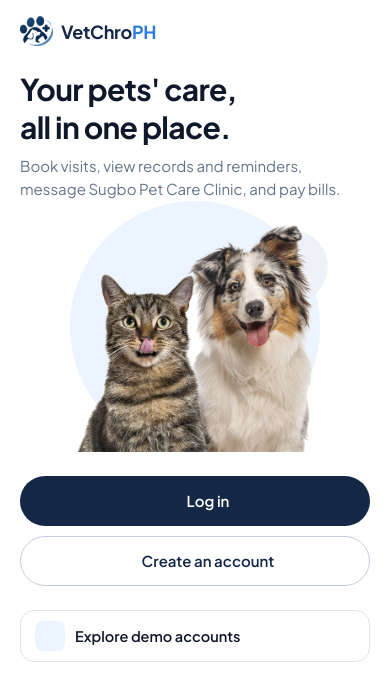
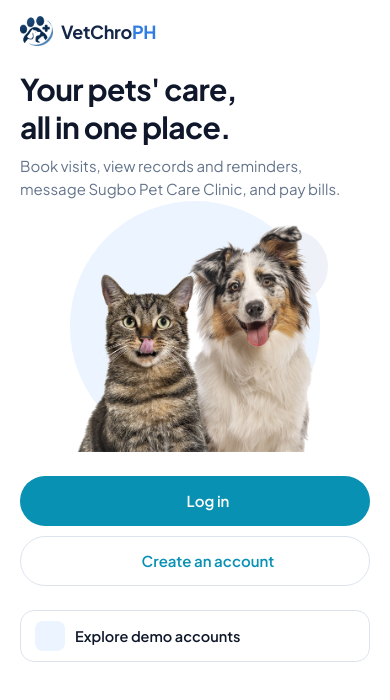
Before and after one commit to carlreyyy/VetChroPH, a React Native app: screen / in a window 390 px wide. Shown: the top 700 px of the page. Built offline with nearby package versions, Linux system fonts and the light colour scheme; some icons are missing.

Commit message:
feat(auth): teal pill buttons on welcome and login screens

```diff
--- a/src/screens/auth.tsx
+++ b/src/screens/auth.tsx
@@ -156,7 +156,7 @@ export function Welcome() {
               </Pressable>
               <Pressable onPress={() => nav.navigate('SignUp')} accessibilityRole="button" accessibilityLabel="Create an account"
                 style={({ pressed }) => [a.pillLine, pressed && { opacity: 0.88 }]}>
-                <Icon name="userplus" size={18} color={colors.accentDeep} strokeWidth={2} />
+                <Icon name="userplus" size={18} color={colors.teal} strokeWidth={2} />
                 <Text style={a.pillLineText}>Create an account</Text>
               </Pressable>
               {/* Google — visual only for the prototype */}
@@ -259,7 +259,7 @@ function WelcomeMobileButtons({ nav }: { nav: ReturnType<typeof useNav> }) {
       </Pressable>
       <Pressable onPress={() => nav.navigate('SignUp')} accessibilityRole="button" accessibilityLabel="Create an account"
         style={({ pressed }) => [a.pillLine, pressed && { opacity: 0.88 }]}>
-        <Icon name="userplus" size={18} color={colors.accentDeep} strokeWidth={2} />
+        <Icon name="userplus" size={18} color={colors.teal} strokeWidth={2} />
         <Text style={a.pillLineText}>Create an account</Text>
       </Pressable>
     </View>
@@ -450,10 +450,10 @@ const a = StyleSheet.create({
   rightSub:     { fontFamily: FONT, fontSize: 15, lineHeight: 23, color: colors.ink2 },
 
   /* Pill buttons */
-  pillPrimary:     { height: 50, borderRadius: 999, backgroundColor: colors.accentDeep, flexDirection: 'row', alignItems: 'center', justifyContent: 'center', gap: 8 },
+  pillPrimary:     { height: 50, borderRadius: 999, backgroundColor: colors.teal, flexDirection: 'row', alignItems: 'center', justifyContent: 'center', gap: 8 },
   pillPrimaryText: { fontFamily: FONT, fontSize: 15, fontWeight: '600', color: '#fff' },
-  pillLine:        { height: 50, borderRadius: 999, backgroundColor: '#fff', borderWidth: 1.5, borderColor: colors.lineStrong, flexDirection: 'row', alignItems: 'center', justifyContent: 'center', gap: 8 },
-  pillLineText:    { fontFamily: FONT, fontSize: 15, fontWeight: '600', color: colors.accentDeep },
+  pillLine:        { height: 50, borderRadius: 999, backgroundColor: '#fff', borderWidth: 1.5, borderColor: colors.line, flexDirection: 'row', alignItems: 'center', justifyContent: 'center', gap: 8 },
+  pillLineText:    { fontFamily: FONT, fontSize: 15, fontWeight: '600', color: colors.teal },
 
   /* Demo accounts */
   demo:        { borderWidth: 1, borderColor: colors.line, borderRadius: 14, backgroundColor: '#fff', overflow: 'hidden' },
```
